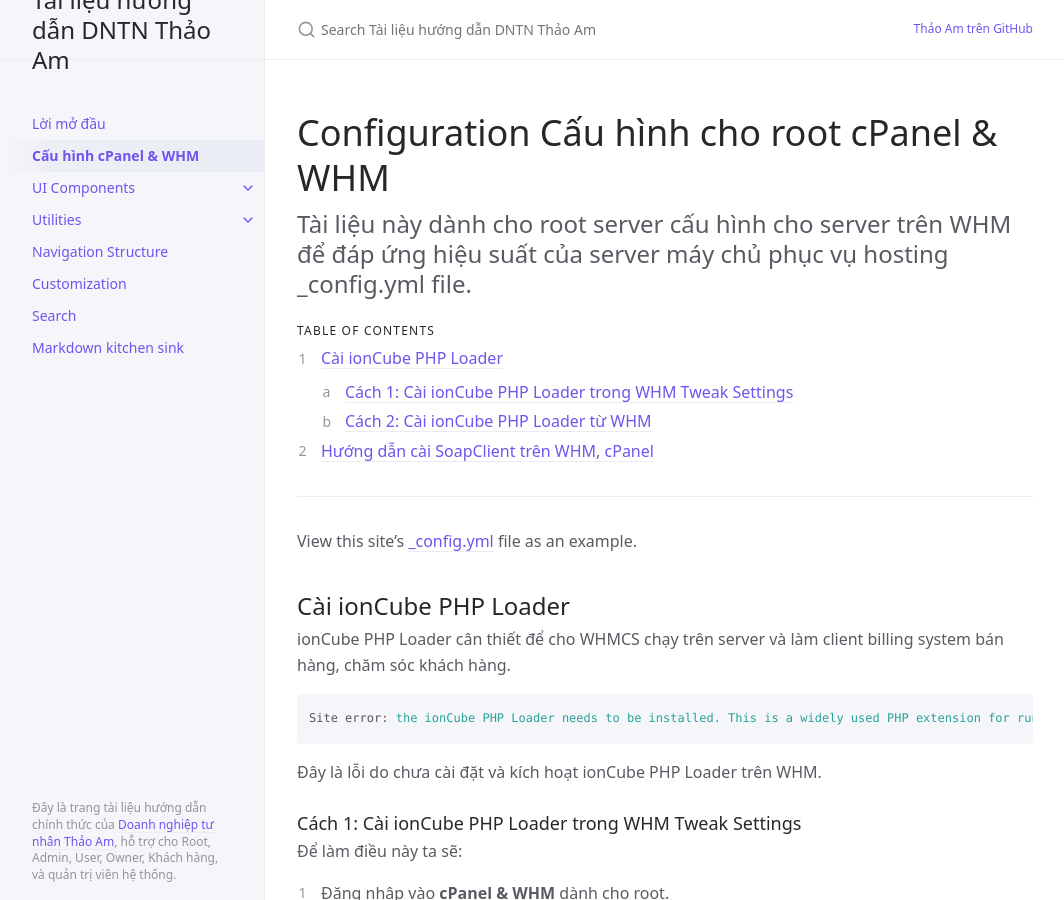
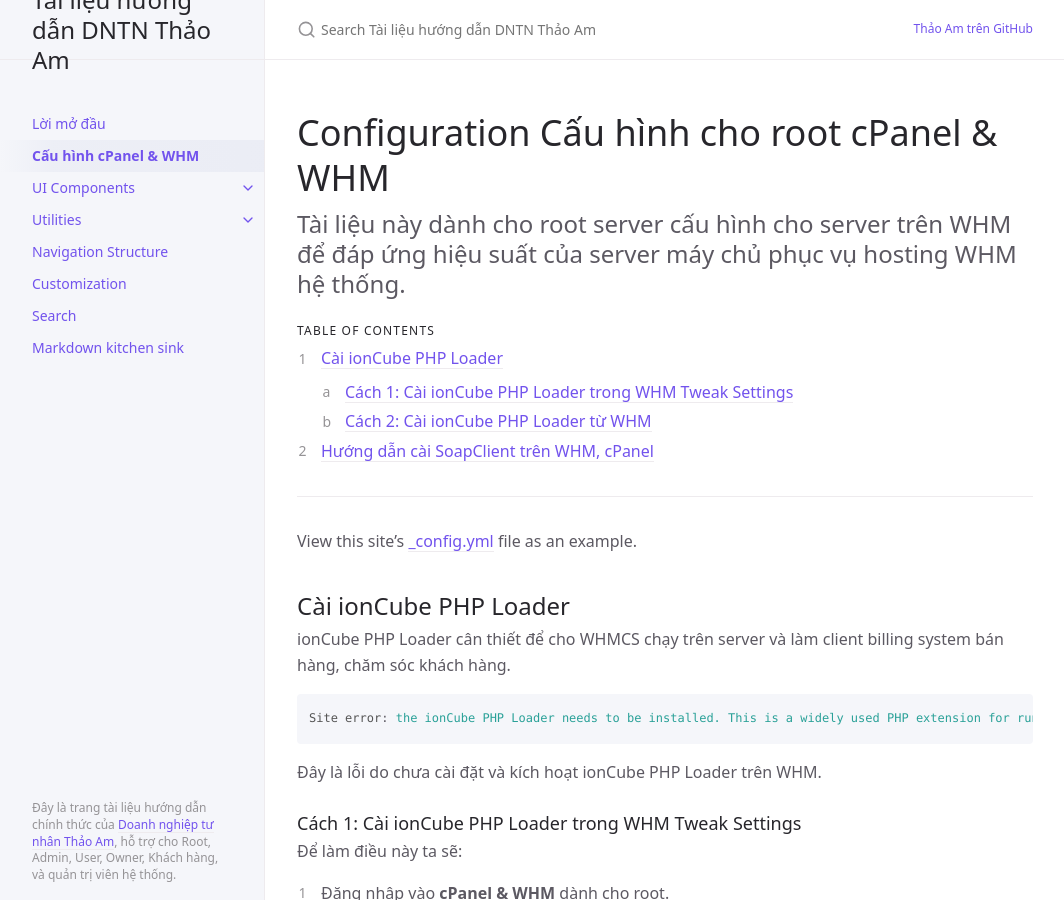
Before and after one commit to thaoam/documents, a Jekyll site: the page built from docs/configuration.md, in a window 1280 px wide and 900 px high. Shown: the whole window, without its empty margins (107-1171 px from the left). Built offline with Jekyll 4.4.1, drawn with Linux system fonts in a browser that asks for light colours.

Commit message:
Update configuration.md

```diff
--- a/docs/configuration.md
+++ b/docs/configuration.md
@@ -7,7 +7,7 @@ nav_order: 2
 # Configuration Cấu hình cho root cPanel & WHM
 {: .no_toc }
 
-Tài liệu này dành cho root server cấu hình cho server trên WHM để đáp ứng hiệu suất của server máy chủ phục vụ hosting \_config.yml file.
+Tài liệu này dành cho root server cấu hình cho server trên WHM để đáp ứng hiệu suất của server máy chủ phục vụ hosting WHM hệ thống.
 {: .fs-6 .fw-300 }
 
 ## Table of contents
```
